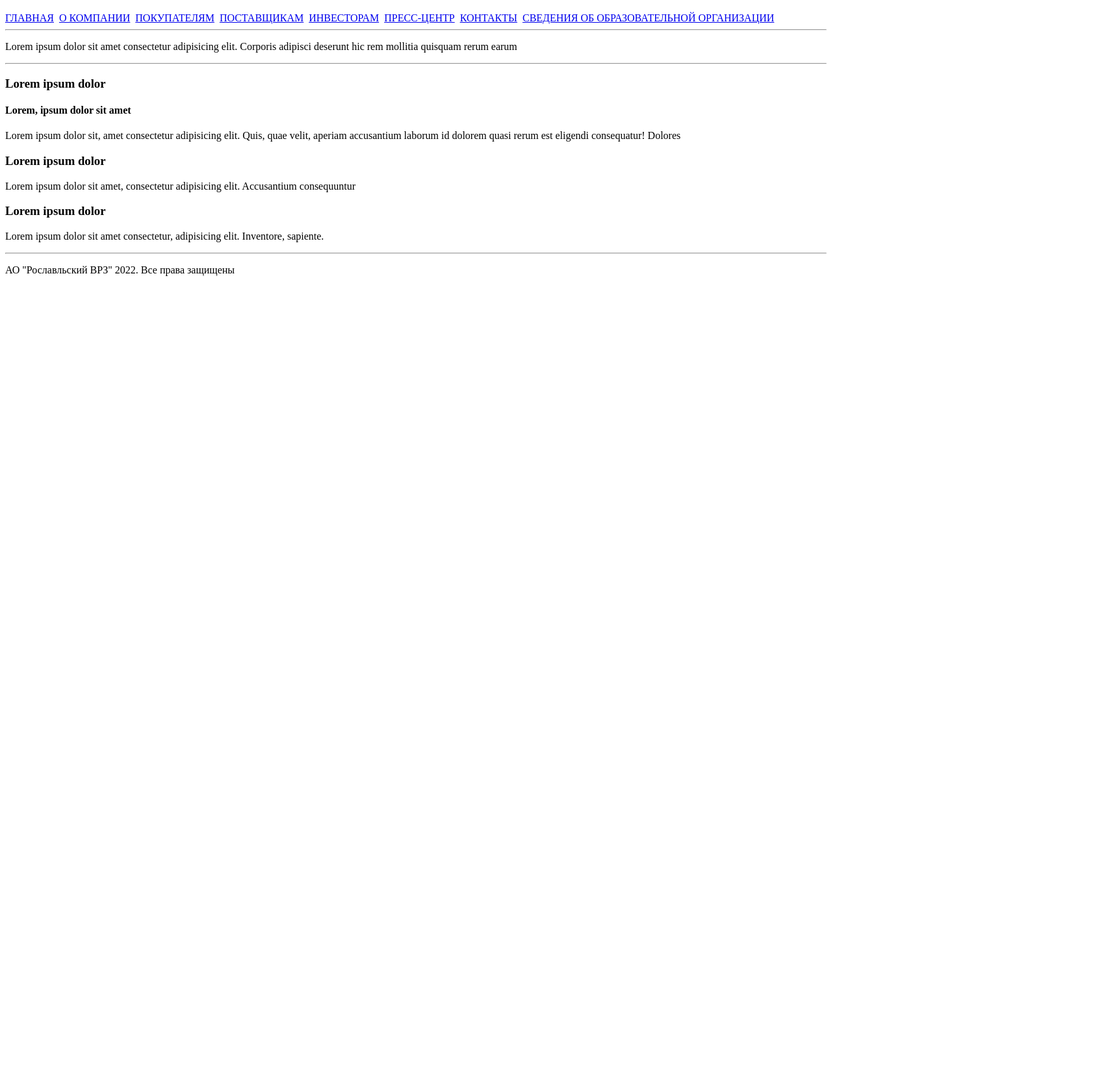
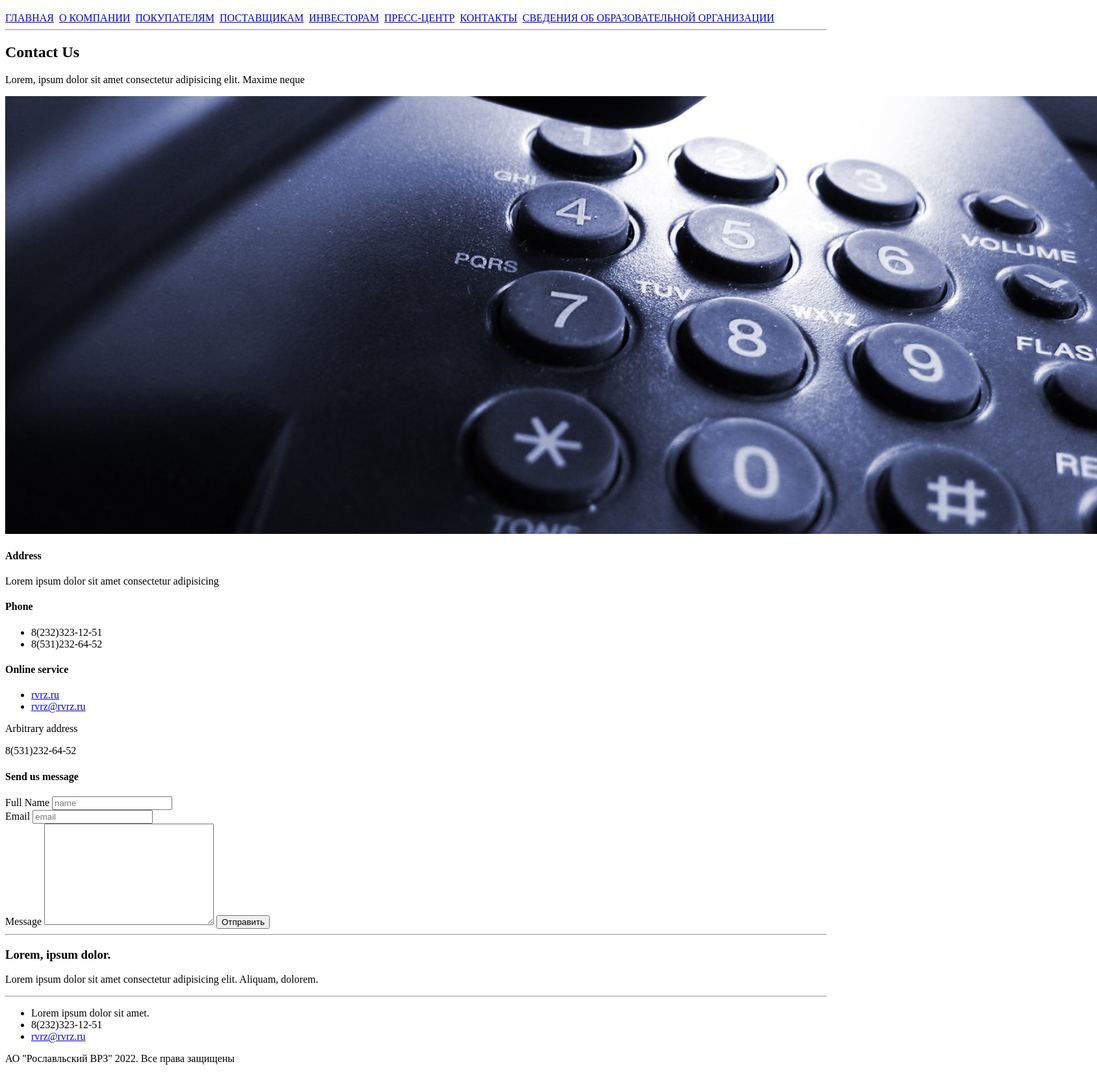
Before and after one commit to Hitoryyy/web_development_projects, a plain HTML site: page Home_Work_2/contact/contacts.html in a window 1280 px wide. Shown: the part 61-1716 px from the top of the page at 65% size, 1688 px wide, since content can reach past the window. Before the commit the page ends 800 px from the top, so only its background shows below. Drawn offline with Linux system fonts and the light colour scheme.

Commit message:
| add Home Work № 2 | 12.12.2022 | 11:37 |

```diff
--- a/Home_Work_2/contact/contacts.html
+++ b/Home_Work_2/contact/contacts.html
@@ -19,19 +19,44 @@
     <a href="contacts.html">КОНТАКТЫ</a>&nbsp;
     <a href="../svedeniya_ob_obr/svedeniya.html">СВЕДЕНИЯ ОБ ОБРАЗОВАТЕЛЬНОЙ ОРГАНИЗАЦИИ</a>&nbsp;
     <hr>
-    <p>Lorem ipsum dolor sit amet consectetur adipisicing elit. Corporis adipisci deserunt hic rem mollitia quisquam
-        rerum earum</p>
+    <h2>Contact Us</h2>
+    <p>Lorem, ipsum dolor sit amet consectetur adipisicing elit. Maxime neque</p>
+    <img src="../img/kontaktyi.jpg" alt="Контакты">
+    <h4>Address</h4>
+    <p>Lorem ipsum dolor sit amet consectetur adipisicing</p>
+    <h4>Phone</h4>
+    <ul>
+        <li>8(232)323-12-51</li>
+        <li>8(531)232-64-52</li>
+    </ul>
+    <h4>Online service</h4>
+    <ul>
+        <li><a href="rvrz.ru">rvrz.ru</a></li>
+        <li><a href="rvrz@rvrz.ru">rvrz@rvrz.ru</a></li>
+    </ul>
+    <p>Arbitrary address</p>
+    <p>8(531)232-64-52</p>
+    <h4>Send us message</h4>
+    <form action="">
+        Full Name <input type="text" placeholder="name"><br>
+        Email <input type="email" placeholder="email"><br>
+        Message <textarea name="" id="" cols="30" rows="10"></textarea>
+        <button type="submit">Отправить</button>
+        <script type="text/javascript" charset="utf-8" async
+            src="https://api-maps.yandex.ru/services/constructor/1.0/js/?um=constructor%3A9fe447d58b932d6dd30ff2ae4f112c3f8b3f3da640a19bbec3cc725228540cb9&amp;width=665&amp;height=565&amp;lang=ru_RU&amp;scroll=true"></script>
+    </form>
     <hr>
-    <h3>Lorem ipsum dolor</h3>
-    <h4>Lorem, ipsum dolor sit amet</h4>
-    <p>Lorem ipsum dolor sit, amet consectetur adipisicing elit. Quis, quae velit, aperiam accusantium laborum id
-        dolorem quasi rerum est eligendi consequatur! Dolores</p>
-    <h3>Lorem ipsum dolor</h3>
-    <p>Lorem ipsum dolor sit amet, consectetur adipisicing elit. Accusantium consequuntur</p>
-    <h3>Lorem ipsum dolor</h3>
-    <p>Lorem ipsum dolor sit amet consectetur, adipisicing elit. Inventore, sapiente.</p>
+</body>
+<footer>
+    <h3>Lorem, ipsum dolor.</h3>
+    <p>Lorem ipsum dolor sit amet consectetur adipisicing elit. Aliquam, dolorem.</p>
     <hr>
+    <ul>
+        <li>Lorem ipsum dolor sit amet.</li>
+        <li>8(232)323-12-51</li>
+        <li><a href="rvrz@rvrz.ru">rvrz@rvrz.ru</a></li>
+    </ul>
     <p>АО "Рославльский ВРЗ" 2022. Все права защищены</p>
-</body>
+</footer>
 
 </html>
```
Also changed, not shown: Home_Work_2/index.html (+15 -1 lines), Home_Work_2/investoram/invest.html (+10 -13 lines), Home_Work_2/o_kompanii/company.html (+10 -13 lines), Home_Work_2/pokupatelyam/pokypatel.html (+10 -13 lines), Home_Work_2/postavshik/postavshikam.html (+10 -13 lines), Home_Work_2/press/pressa.html (+10 -13 lines), Home_Work_2/svedeniya_ob_obr/svedeniya.html (+10 -13 lines), Home_Work_2/img/kontaktyi.jpg (added).
